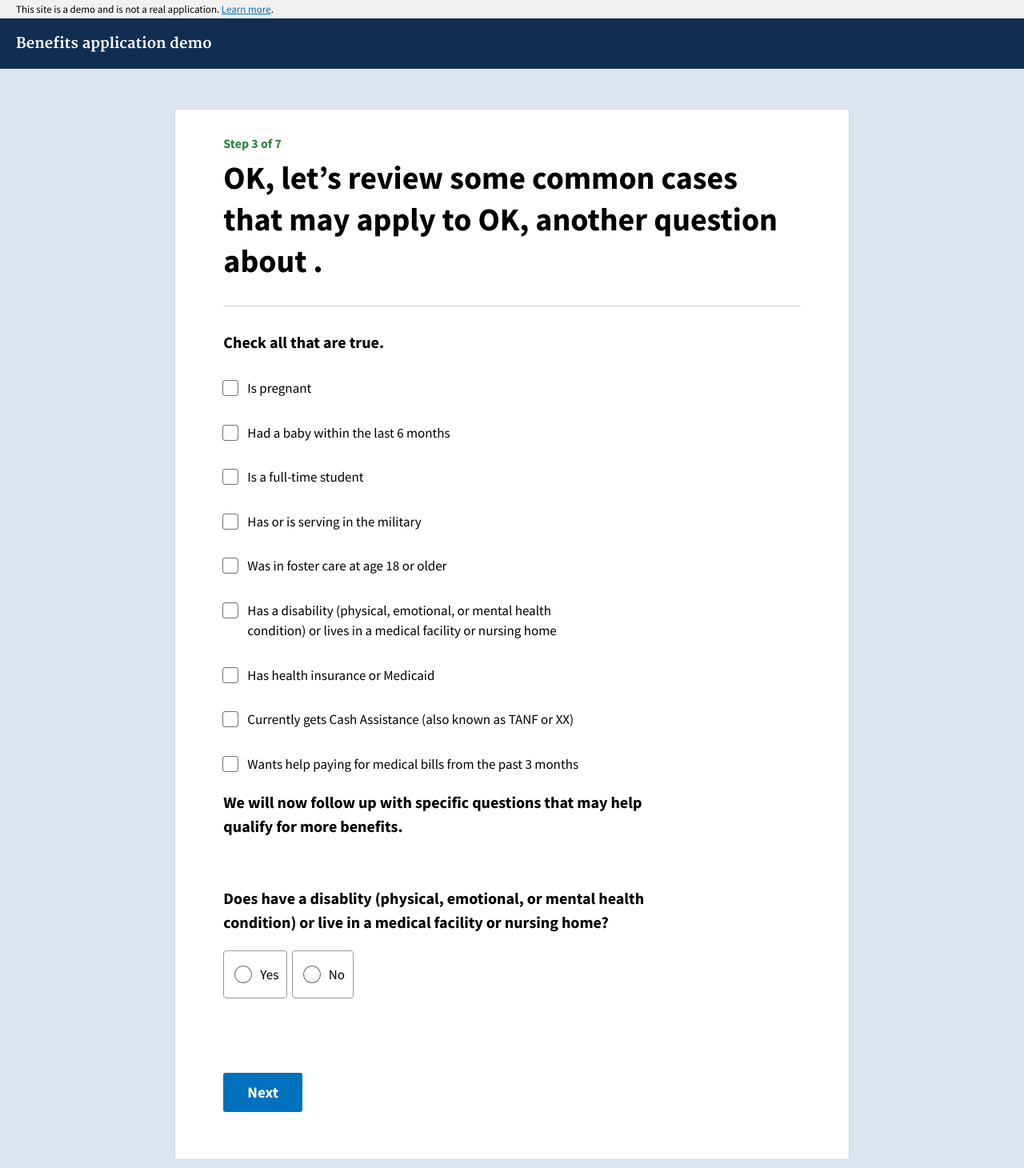
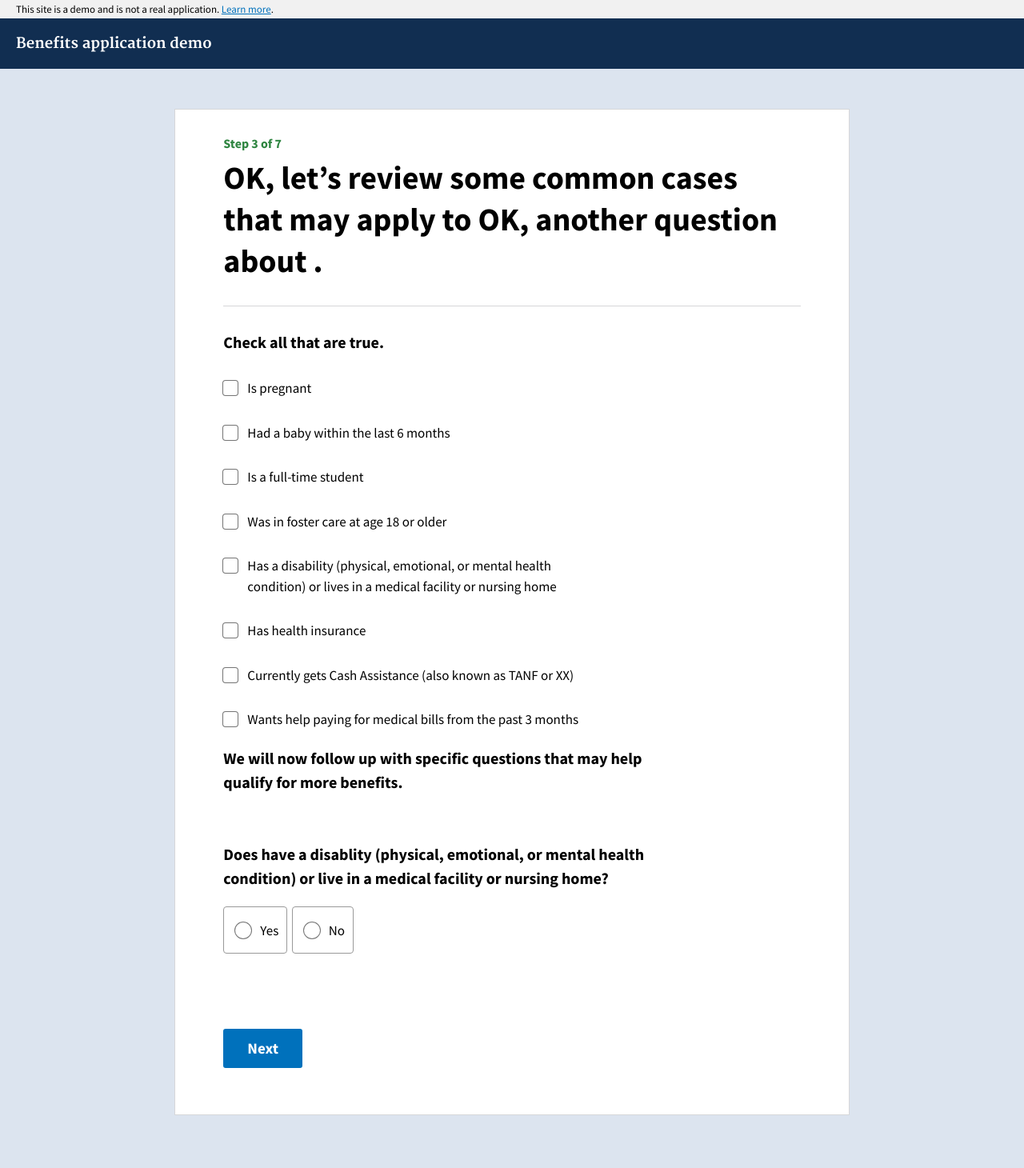
Before and after one commit to usds/benefits-enrollment-prototype, a Jekyll site: the page built from 03-family-details/person5-step2.html, in a window 1280 px wide. Shown: the whole page at 80% size. Built offline with Jekyll 4.4.1, drawn with Linux system fonts in a browser that asks for light colours; after the commit the page ends 1404 px from its top, so only the background shows below that.

Commit message:
Update person5-step2.html

```diff
--- a/03-family-details/person5-step2.html
+++ b/03-family-details/person5-step2.html
@@ -23,10 +23,6 @@ title: <span class="everyone-else">OK, let’s review some common cases that may
 				<label for="householdMember5CaseStudent">Is a full-time student</label>
 			</li>
 			<li class="applicant-only">
-				<input id="householdMember5CaseMilitary" type="checkbox" name="householdMember5-case" value="Has or is serving in the military">
-				<label for="householdMember5CaseMilitary">Has or is serving in the military</label>
-			</li>
-			<li class="applicant-only">
 				<input id="householdMember5CaseFoster" type="checkbox" name="householdMember5-case" value="Was in foster care at age 18 or older">
 				<label for="householdMember5CaseFoster">Was in foster care at age 18 or older</label>
 			</li>
@@ -36,7 +32,7 @@ title: <span class="everyone-else">OK, let’s review some common cases that may
 			</li>
 			<li class="applicant-only">
 				<input id="householdMember5CaseInsurance" type="checkbox" name="householdMember5-case" value="Has health insurance or Medicaid">
-				<label for="householdMember5CaseInsurance">Has health insurance or Medicaid</label>
+				<label for="householdMember5CaseInsurance">Has health insurance</label>
 			</li>
 			<li class="applicant-only">
 				<input id="householdMember5CaseCashAssistance" type="checkbox" name="householdMember5-case" value="Currently gets cash assistance">
```
